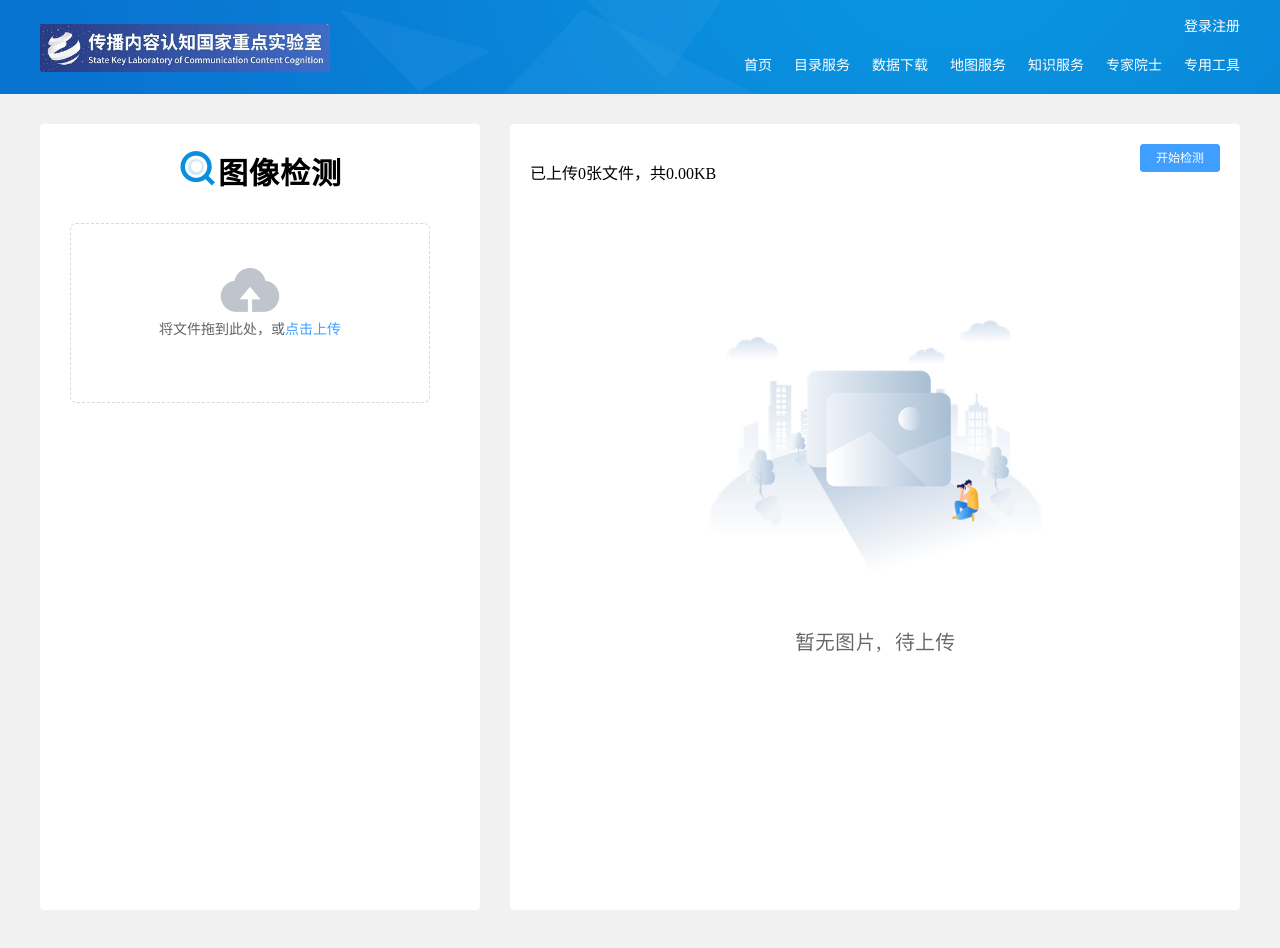
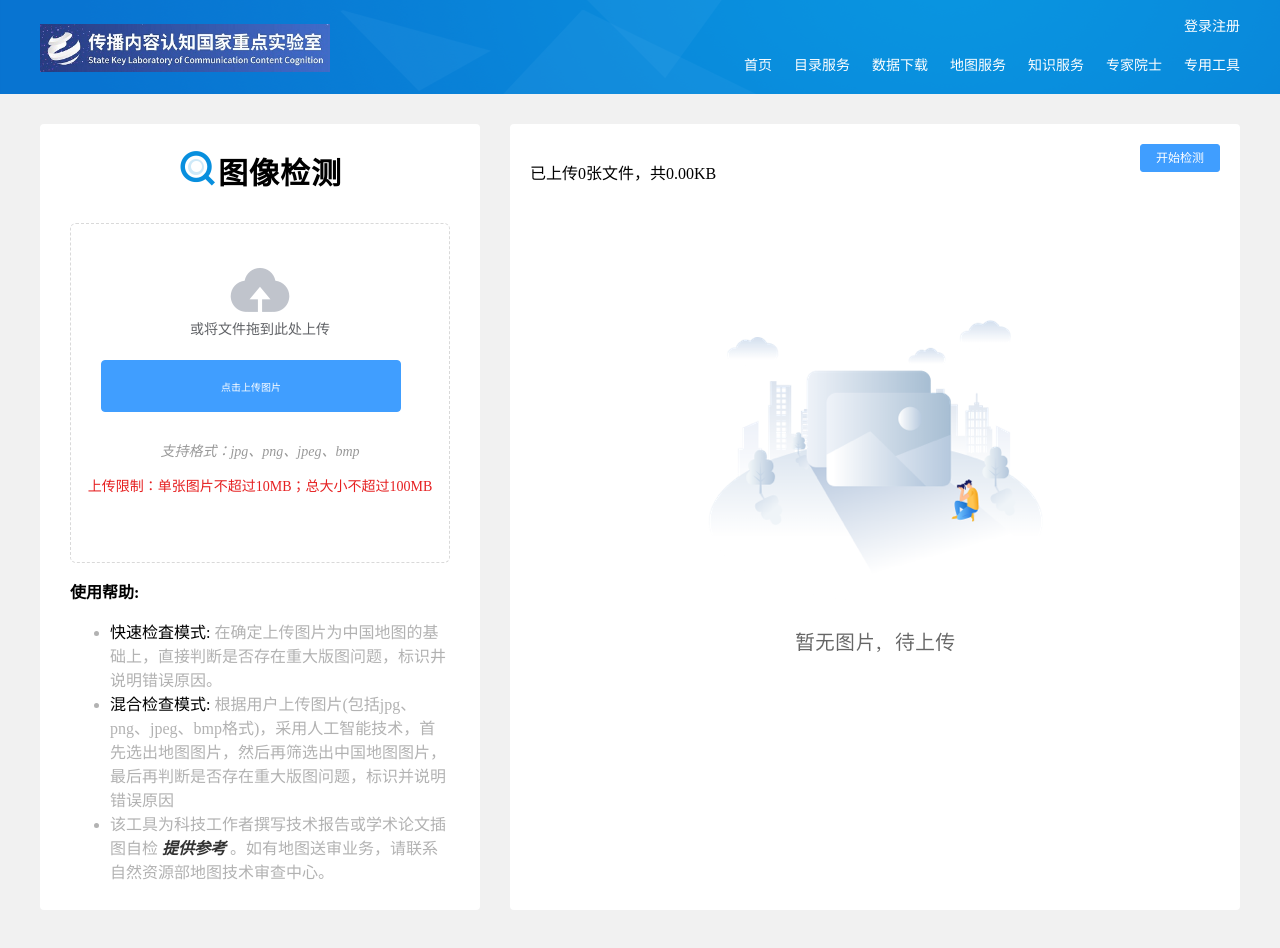
Before and after one commit to MRLYH621/imageprocess, a Vue app: page / in a window 1280 px wide. Built offline with nearby package versions, Linux system fonts and the light colour scheme.

Commit message:
feat：增加使用帮助，增加检测模式选择弹窗

```diff
--- a/src/views/imageProcess/imageProcess.vue
+++ b/src/views/imageProcess/imageProcess.vue
@@ -23,11 +23,42 @@
               :on-remove="handleIgameRemove"
             >
               <i class="el-icon-upload"></i>
-              <div class="el-upload__text">
-                将文件拖到此处，或<em>点击上传</em>
-              </div>
+              <div class="el-upload__text">或将文件拖到此处上传</div>
+              <el-button type="primary" class="uploadButton">
+                <span style="font-size: 10px">点击上传图片</span>
+              </el-button>
+              <i class="annotation">支持格式：jpg、png、jpeg、bmp</i>
+              <p class="annotation" style="color: rgb(230, 32, 33)">
+                上传限制：单张图片不超过10MB；总大小不超过100MB
+              </p>
               <div class="el-upload__tip" slot="tip"></div>
             </el-upload>
+          </div>
+          <div class="introduction">
+            <p
+              style="
+                color: #000 !important;
+                font-size: 16px !important;
+                font-weight: 600;
+              "
+            >
+              使用帮助:
+            </p>
+            <ul>
+              <li>
+                <span class="introTitle">快速检査模式:</span>
+                在确定上传图片为中国地图的基础上，直接判断是否存在重大版图问题，标识井说明错误原因。
+              </li>
+              <li>
+                <span class="introTitle">混合检查模式:</span>
+                根据用户上传图片(包括jpg、png、jpeg、bmp格式)，采用人工智能技术，首先选出地图图片，然后再筛选出中国地图图片，最后再判断是否存在重大版图问题，标识并说明错误原因
+              </li>
+              <li>
+                该工具为科技工作者撰写技术报告或学术论文插图自检
+                <i style="font-weight: 600; color: rgb(51, 51, 51)">提供参考</i>
+                。如有地图送审业务，请联系自然资源部地图技术审查中心。
+              </li>
+            </ul>
           </div>
         </div>
 
@@ -86,6 +117,12 @@ export default {
 </script>
 
 <style lang="less" >
+#ImgUploads .uploadButton {
+  width: 300px;
+  height: 52px;
+  margin: 30px;
+  display: block;
+}
 #ImgUploads {
   height: 856px;
   -webkit-box-sizing: border-box;
@@ -212,4 +249,30 @@ export default {
   margin: 0 8px 8px 0;
   display: inline-block;
 }
+#ImgUploads .el-upload-dragger {
+  width: 380px;
+  height: 340px;
+  display: -webkit-box;
+  display: -ms-flexbox;
+  display: flex;
+  -webkit-box-orient: vertical;
+  -webkit-box-direction: normal;
+  -ms-flex-direction: column;
+  flex-direction: column;
+}
+#ImgUploads .annotation {
+  font-size: 14px;
+  font-family: PingFangSC-Regular, PingFang SC;
+  font-weight: 400;
+  color: #999;
+  line-height: 20px;
+  margin-top: 0px;
+  margin-bottom: 15px;
+}
+.introduction{
+  color: #b2b2b2;
+}
+.introTitle{
+  color: #000;
+}
 </style>
```
Also changed, not shown: src/views/imageProcess/moduleDialog.vue (added, +13 -0 lines).
